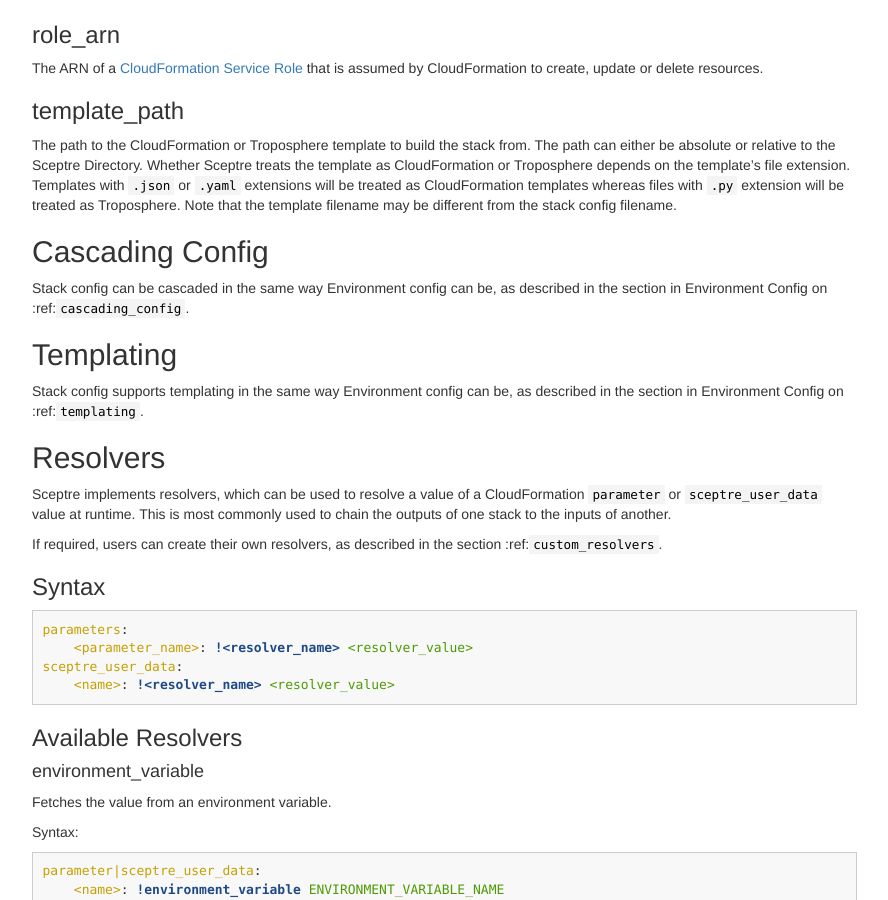
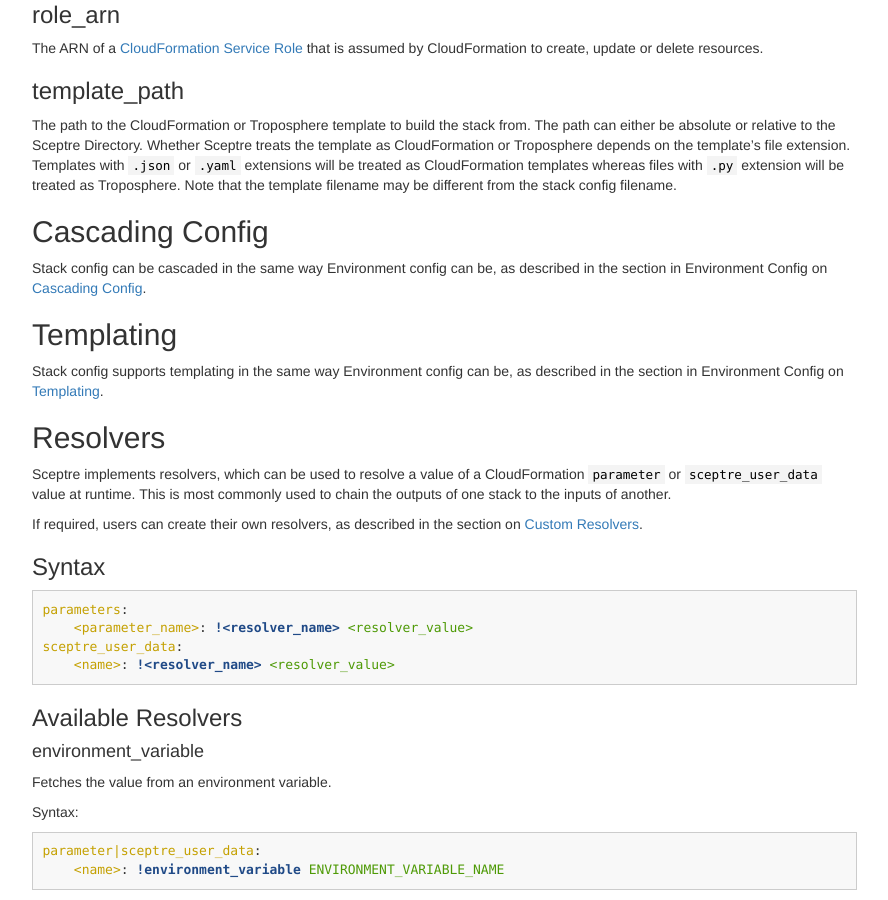
Before and after one commit to Sceptre/sceptre, a Jekyll site: the page built from website/docs/stack_config.md, in a window 1280 px wide and 900 px high, scrolled down 2236 px. Shown: the whole window, without its empty margins (338-1226 px from the left). Built offline with Jekyll 4.4.1, drawn with Linux system fonts in a browser that asks for light colours; some web fonts are replaced; our own code applies the rules of GitHub Pages for plain Markdown files; some of the changed text lies outside the part shown.

Commit message:
Converting rst :ref:s to md links

```diff
--- a/website/docs/stack_config.md
+++ b/website/docs/stack_config.md
@@ -119,19 +119,19 @@
 
 ## Cascading Config
 
-Stack config can be cascaded in the same way Environment config can be, as described in the section in Environment Config on :ref:`cascading_config`.
+Stack config can be cascaded in the same way Environment config can be, as described in the section in Environment Config on [Cascading Config](/docs/environment_config#cascading-config).
 
 
 ## Templating
 
-Stack config supports templating in the same way Environment config can be, as described in the section in Environment Config on :ref:`templating`.
+Stack config supports templating in the same way Environment config can be, as described in the section in Environment Config on [Templating](/docs/environment_config#templating).
 
 
 ## Resolvers
 
 Sceptre implements resolvers, which can be used to resolve a value of a CloudFormation `parameter` or `sceptre_user_data` value at runtime. This is most commonly used to chain the outputs of one stack to the inputs of another.
 
-If required, users can create their own resolvers, as described in the section :ref:`custom_resolvers`.
+If required, users can create their own resolvers, as described in the section on [Custom Resolvers](/docs/advanced_patterns#custom-resolvers).
 
 ### Syntax
 
@@ -281,7 +281,7 @@
 
 A hook is executed at a particular hook point when Sceptre is run.
 
-If required, users can create their own `hooks`, as described in the section :ref:`custom_hooks`.
+If required, users can create their own `hooks`, as described in the section [Custom Hooks](/docs/advanced_patterns#custom-hooks).
 
 
 ### Hook points
```
Also changed, not shown: other parts of website/docs/stack_config.md (+2 -2 lines), website/docs/cli.md (+7 -12 lines), website/docs/templates.md (+1 -1 lines).
